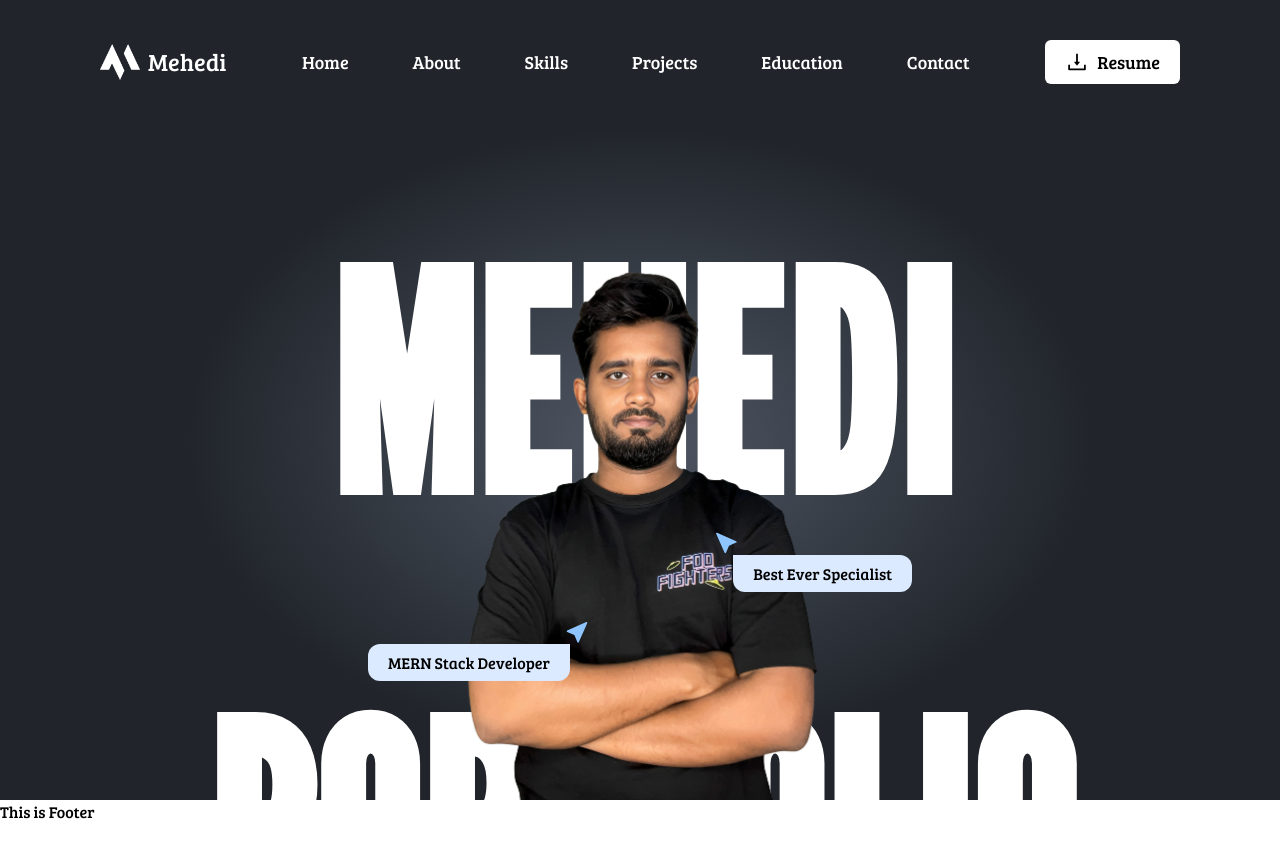
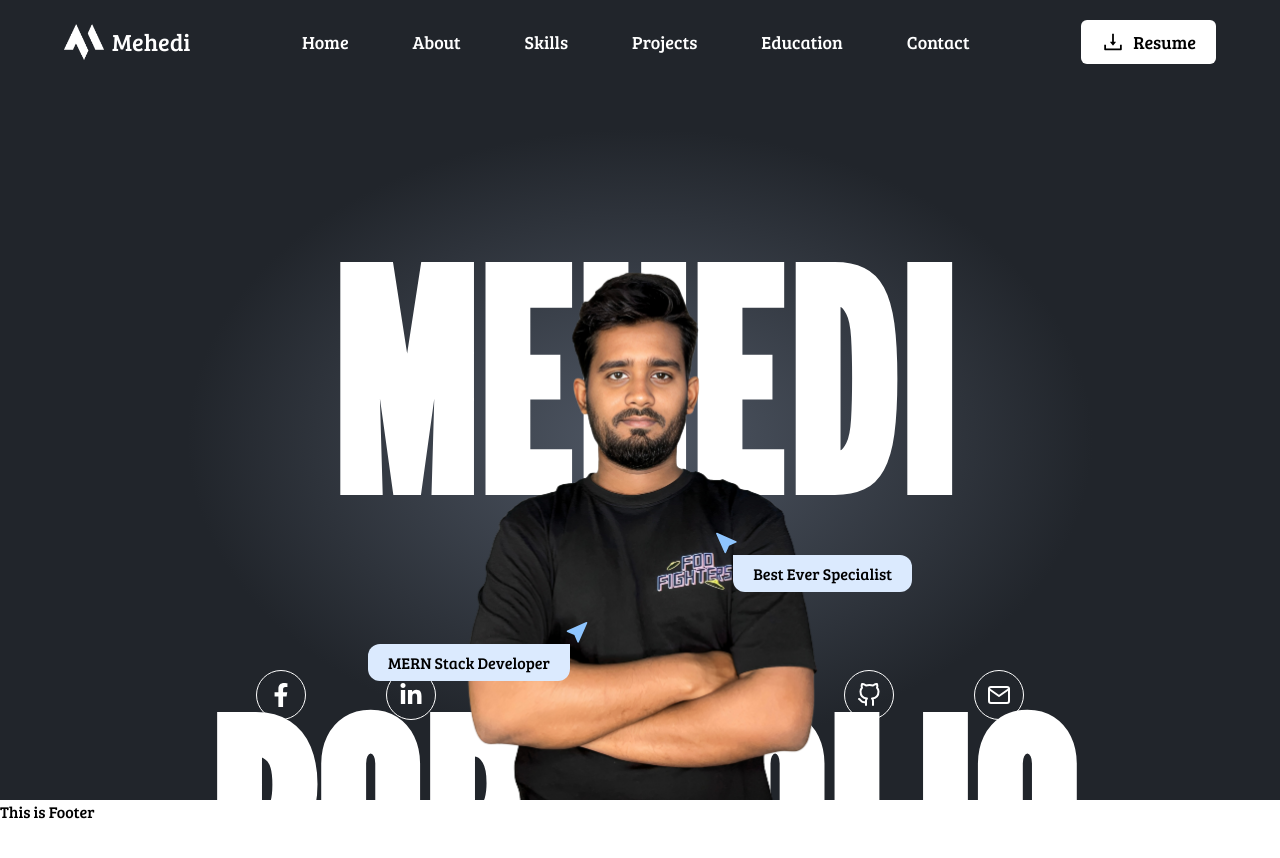
Before and after one commit to MehediHasan128/mehedi-portfolio, a React (Vite) app: page / in a window 1280 px wide. Shown: the top 858 px of the page. Built offline with nearby package versions, Linux system fonts and the light colour scheme.

Commit message:
add social media icon

```diff
--- a/src/components/navbar/Navbar.tsx
+++ b/src/components/navbar/Navbar.tsx
@@ -6,7 +6,7 @@ const navItems = ['Home', 'About', 'Skills', 'Projects', 'Education', 'Contact']
 const Navbar = () => {
   return (
     <>
-      <div className="p-10 bg-transparent fixed z-10 w-full">
+      <div className="py-5 fixed w-full bg-[#21252B] z-100">
         <div className="w-[90%] mx-auto flex items-center justify-between">
           <div className="flex items-center gap-2 cursor-pointer">
             <img className="w-10" src={logo} alt="logo" />
--- a/src/sections/home/Home.tsx
+++ b/src/sections/home/Home.tsx
@@ -1,6 +1,8 @@
 import { BsFillCursorFill } from "react-icons/bs";
 import banner from "../../assets/images/mehedi.png";
 import { motion } from "framer-motion";
+import { FaFacebookF, FaLinkedinIn } from "react-icons/fa";
+import { FiGithub, FiMail } from "react-icons/fi";
 
 const Home = () => {
   return (
@@ -70,6 +72,36 @@ const Home = () => {
           MEHEDI PORTFOLIO
         </h1>
       </motion.div>
+
+      <motion.div
+        initial={{ y: 100, opacity: 0 }}
+        animate={{ y: 0, opacity: 1 }}
+        transition={{
+          duration: 1,
+          ease: "easeOut",
+          delay: 1,
+        }}
+        className="absolute text-white bottom-0 w-full py-20"
+      >
+        <div className="flex justify-between items-center w-[60%] mx-auto">
+          <div className="flex items-center gap-20">
+            <div className="border rounded-full w-fit p-3 text-2xl hover:-translate-y-2 duration-1000 cursor-pointer">
+              <FaFacebookF />
+            </div>
+            <div className="border rounded-full w-fit p-3 text-2xl hover:-translate-y-2 duration-1000 cursor-pointer">
+              <FaLinkedinIn />
+            </div>
+          </div>
+          <div className="flex items-center gap-20">
+            <div className="border rounded-full w-fit p-3 text-2xl hover:-translate-y-2 duration-1000 cursor-pointer">
+              <FiGithub />
+            </div>
+            <div className="border rounded-full w-fit p-3 text-2xl hover:-translate-y-2 duration-1000 cursor-pointer">
+              <FiMail />
+            </div>
+          </div>
+        </div>
+      </motion.div>
     </div>
   );
 };
```
